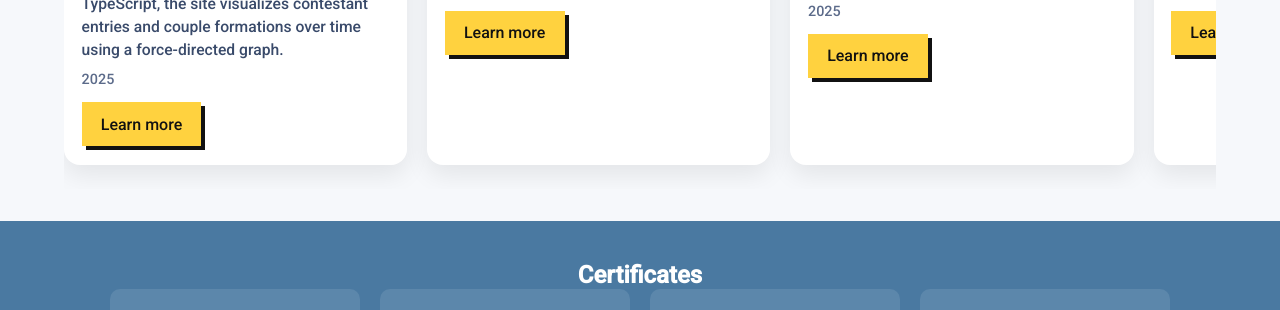
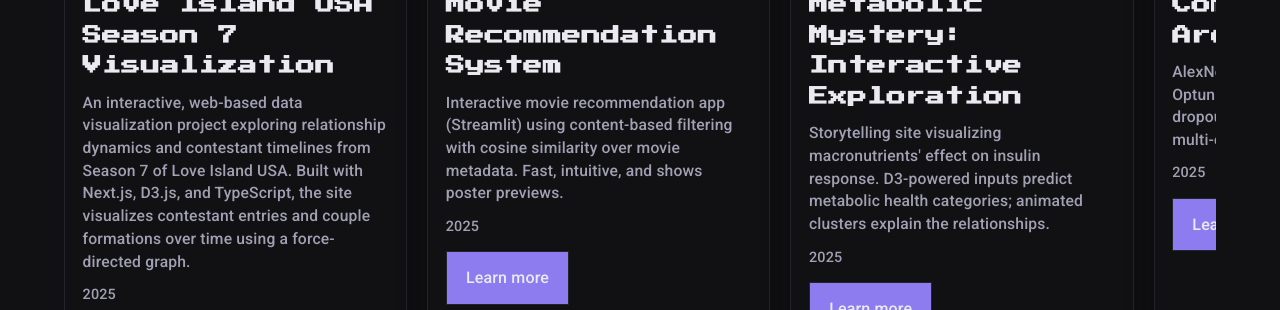
Before and after one commit to khraghuvanshi/portfolio, a plain HTML site: page index.html in a window 1280 px wide. Shown: the part 2490-2800 px from the top of the page. Drawn offline with nearby package versions, Linux system fonts and the light colour scheme.

Commit message:
style change

```diff
--- a/index.html
+++ b/index.html
@@ -5,6 +5,11 @@
   <meta name="viewport" content="width=device-width, initial-scale=1.0"/>
   <title>Khushi Raghuvanshi Portfolio</title>
   <link rel="stylesheet" href="style.css" />
+  <!-- Add the Press Start font -->
+  <link href="https://fonts.googleapis.com/css2?family=Press+Start+2P&display=swap" rel="stylesheet">
+  <!-- Load the new theme AFTER your original stylesheet -->
+  <link rel="stylesheet" href="khushi_theme_override.css" />
+
   <link href="https://fonts.googleapis.com/css2?family=Roboto:wght@300;500&display=swap" rel="stylesheet">
   <link href="https://fonts.googleapis.com/icon?family=Material+Icons" rel="stylesheet">
   <link href="https://unpkg.com/aos@2.3.1/dist/aos.css" rel="stylesheet">
--- /dev/null
+++ b/khushi_theme_override.css
@@ -0,0 +1,109 @@
+
+/* === Khushi Theme Override for trial_portfolio ===
+   Drop this file next to trial_portfolio/style.css and load it AFTER, e.g.:
+   <link rel="stylesheet" href="style.css" />
+   <link rel="stylesheet" href="khushi_theme_override.css" />
+*/
+
+/* 1) Color System — mirrors khushi_portfolio */
+:root {
+  --bg: #0b0b0c;
+  --panel: #111114;
+  --text: #eaeaf0;
+  --muted: #a1a1b3;
+  --brand: #8c7cf0;
+  --stroke: #23232a;
+  --shadow-strong: 0 10px 30px rgba(0, 0, 0, .3);
+}
+
+/* 2) Base + Typography */
+html, body { height: 100%; }
+body {
+  background: radial-gradient(1200px 600px at 10% -20%, rgba(140, 124, 240, .15), transparent 60%), var(--bg);
+  color: var(--text);
+  line-height: 1.6;
+  letter-spacing: .01em;
+  font-family: ui-sans-serif, system-ui, -apple-system, Segoe UI, Roboto, Noto Sans, Ubuntu, Cantarell, Helvetica Neue, Arial;
+}
+
+/* Apply bit-font to headings to match khushi_portfolio vibe */
+h1, h2, h3, .mega {
+  font-family: "Press Start 2P", ui-sans-serif, system-ui, -apple-system, Segoe UI, Roboto, Noto Sans, Ubuntu, Cantarell, Helvetica Neue, Arial;
+  letter-spacing: .01em;
+}
+
+/* 3) Header / Nav */
+header {
+  background: linear-gradient(to bottom, rgba(11, 11, 12, .75), rgba(11, 11, 12, .4) 70%, transparent);
+  border-bottom: 1px solid var(--stroke);
+  backdrop-filter: saturate(1.2) blur(8px);
+}
+nav a { color: var(--text); }
+nav a:hover { opacity: .9; }
+
+/* 4) Sections */
+section { background: transparent; } /* default transparent over the body gradient */
+.me, .contact, .projects-section, .faq, .top-picks {
+  background: var(--panel);
+  color: var(--text);
+}
+
+/* 5) Cards / Surfaces */
+:root {
+  /* Override trial variables so existing components inherit the new theme */
+  --card-bg: var(--panel);
+}
+.project-card, .card, .faq-item, .certificate-card {
+  background: var(--panel) !important;
+  color: var(--text);
+  border: 1px solid var(--stroke);
+  box-shadow: var(--shadow-strong);
+}
+/* Accent strip on project cards */
+.project-card { border-top: 6px solid var(--brand); }
+.project-title { color: var(--text) !important; }
+.project-desc, .project-meta { color: var(--muted) !important; }
+
+/* 6) Hero */
+.hero {
+  background: transparent !important;
+  color: var(--text);
+}
+
+/* 7) Buttons & Links */
+.btn, button, .project-link a, .ctrl {
+  background: var(--brand) !important;
+  color: var(--text) !important;
+  border: 1px solid var(--stroke) !important;
+  box-shadow: none !important;
+}
+.btn:hover, button:hover, .ctrl:hover {
+  filter: brightness(1.05);
+}
+
+/* 8) Accents used in trial */
+.entry .date, .project-meta, .arrow { color: var(--muted) !important; }
+a { color: var(--brand); }
+a:hover { opacity: .9; }
+
+/* 9) Carousels / Scrollbars */
+.track::-webkit-scrollbar { height: 10px; }
+.track::-webkit-scrollbar-thumb { background: rgba(255,255,255,.15); border-radius: 999px; }
+.carousel-controls .ctrl { border-radius: 999px; }
+.carousel-controls .ctrl .material-icons { vertical-align: middle; }
+
+/* 10) Forms */
+.contact input, .contact textarea {
+  background: #0f0f12;
+  color: var(--text);
+  border: 1px solid var(--stroke);
+}
+.contact label { color: var(--muted); }
+.contact .send { background: var(--brand) !important; color: var(--text) !important; }
+
+/* 11) Utility: subtle panel separation */
+.container {
+  /* Keep spacing from trial, just ensure contrast looks good */
+}
+/* Optional: thin separators look nicer on dark */
+.entry { border-top: 1px solid var(--stroke) !important; }
```
